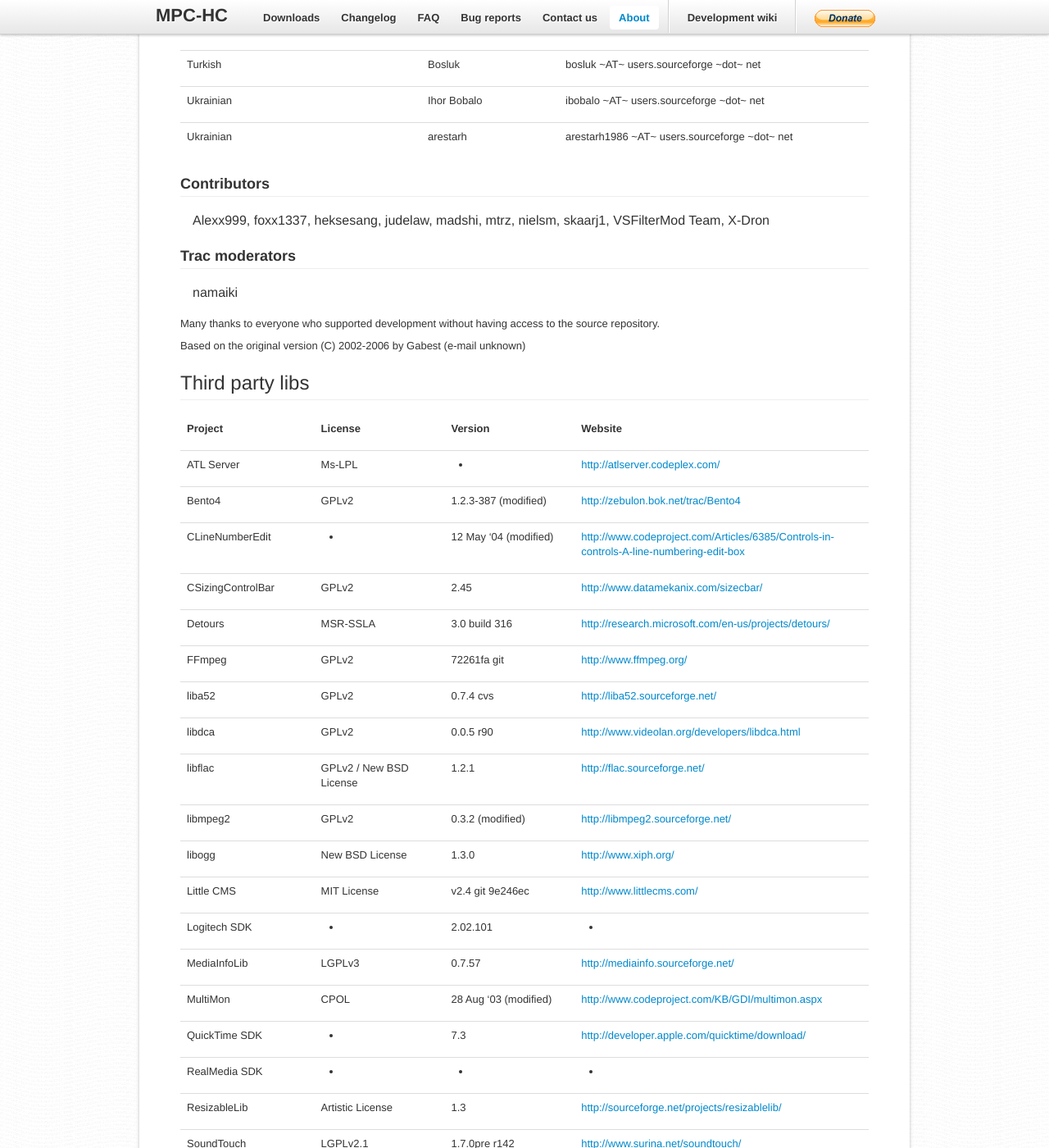
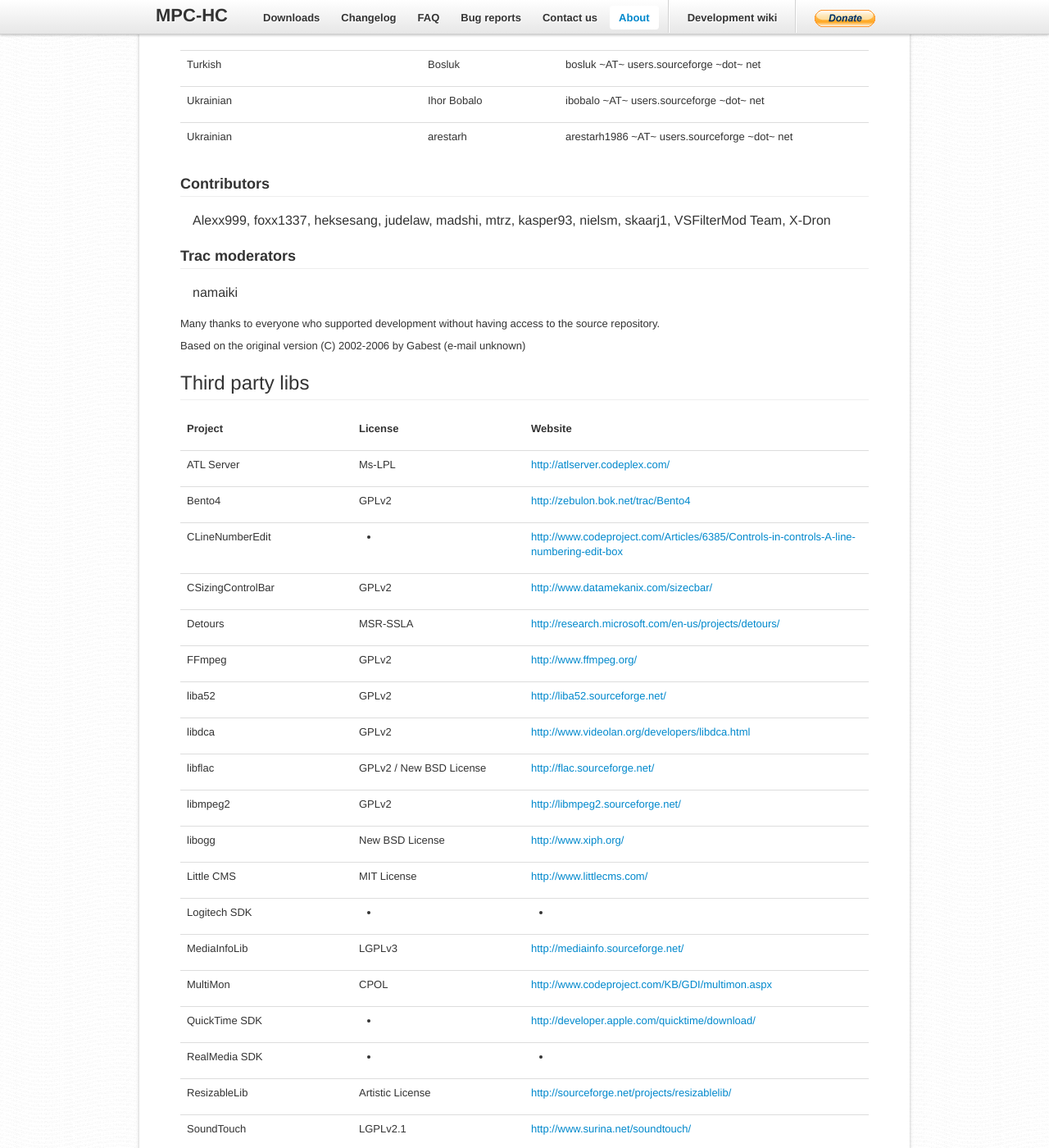
Before and after one commit to mpc-hc/mpc-hc.org, a Sphinx documentation site: the page built from source/about.rst, in a window 1280 px wide and 1400 px high, scrolled down 2727 px. Shown: the whole window at 82% size. Built offline with Sphinx 7.4.7, drawn with Linux system fonts in a browser that asks for light colours; nearby versions of some CDN libraries; pages that are not in the unit, such as notebooks, are missing from menus; some of the changed text lies outside the part shown.

Commit message:
update the about page

```diff
--- a/source/about.rst
+++ b/source/about.rst
@@ -90,7 +90,7 @@ Translators
 Contributors
 #############
 
-    Alexx999, foxx1337, heksesang, judelaw, madshi, mtrz, nielsm, skaarj1, VSFilterMod Team, X-Dron
+    Alexx999, foxx1337, heksesang, judelaw, madshi, mtrz, kasper93, nielsm, skaarj1, VSFilterMod Team, X-Dron
 
 Trac moderators
 ################
@@ -107,30 +107,30 @@ Third party libs
 ----------------
 
 .. csv-table::
-    :header: "Project", "License", "Version", "Website"
-    :widths: 20, 20, 20, 40
+    :header: "Project", "License", "Website"
+    :widths: 20, 20, 40
 
-    "ATL Server", "Ms-LPL", "-", "http://atlserver.codeplex.com/"
-    "Bento4", "GPLv2", "1.2.3-387 (modified)", "http://zebulon.bok.net/trac/Bento4"
-    "CLineNumberEdit", "-", "12 May '04 (modified)", "http://www.codeproject.com/Articles/6385/Controls-in-controls-A-line-numbering-edit-box"
-    "CSizingControlBar", "GPLv2", "2.45", "http://www.datamekanix.com/sizecbar/"
-    "Detours", "MSR-SSLA", "3.0 build 316", "http://research.microsoft.com/en-us/projects/detours/"
-    "FFmpeg", "GPLv2", "72261fa git", "http://www.ffmpeg.org/"
-    "liba52", "GPLv2", "0.7.4 cvs", "http://liba52.sourceforge.net/"
-    "libdca", "GPLv2", "0.0.5 r90", "http://www.videolan.org/developers/libdca.html"
-    "libflac", "GPLv2 / New BSD License", "1.2.1", "http://flac.sourceforge.net/"
-    "libmpeg2", "GPLv2", "0.3.2 (modified)", "http://libmpeg2.sourceforge.net/"
-    "libogg", "New BSD License", "1.3.0", "http://www.xiph.org/"
-    "Little CMS", "MIT License", "v2.4 git 9e246ec", "http://www.littlecms.com/"
-    "Logitech SDK", "-", "2.02.101", "-"
-    "MediaInfoLib", "LGPLv3", "0.7.57", "http://mediainfo.sourceforge.net/"
-    "MultiMon", "CPOL", "28 Aug '03 (modified)", "http://www.codeproject.com/KB/GDI/multimon.aspx"
-    "QuickTime SDK", "-", "7.3", "http://developer.apple.com/quicktime/download/"
-    "RealMedia SDK", "-", "-", "-"
-    "ResizableLib", "Artistic License", "1.3", "http://sourceforge.net/projects/resizablelib/"
-    "SoundTouch", "LGPLv2.1", "1.7.0pre r142", "http://www.surina.net/soundtouch/"
-    "TreePropSheet", "-", "7 Mar '03 (modified)", "http://www.codeproject.com/Articles/3709/CTreePropSheet-A-Netscape-Visual-Studio-NET-like-P"
-    "UnRAR.dll", "freeware", "4.20b3", "http://www.rarlab.com/rar_add.htm"
-    "VirtualDub", "GPLv2", "1.10.2-test9", "http://www.virtualdub.org/"
-    "ZenLib", "Simplified BSD License", "0.4.26", "http://sourceforge.net/projects/zenlib/"
-    "zlib", "zlib License", "1.2.7", "http://zlib.net/"
+    "ATL Server", "Ms-LPL", "http://atlserver.codeplex.com/"
+    "Bento4", "GPLv2", "http://zebulon.bok.net/trac/Bento4"
+    "CLineNumberEdit", "-", "http://www.codeproject.com/Articles/6385/Controls-in-controls-A-line-numbering-edit-box"
+    "CSizingControlBar", "GPLv2", "http://www.datamekanix.com/sizecbar/"
+    "Detours", "MSR-SSLA", "http://research.microsoft.com/en-us/projects/detours/"
+    "FFmpeg", "GPLv2", "http://www.ffmpeg.org/"
+    "liba52", "GPLv2", "http://liba52.sourceforge.net/"
+    "libdca", "GPLv2", "http://www.videolan.org/developers/libdca.html"
+    "libflac", "GPLv2 / New BSD License", "http://flac.sourceforge.net/"
+    "libmpeg2", "GPLv2", "http://libmpeg2.sourceforge.net/"
+    "libogg", "New BSD License", "http://www.xiph.org/"
+    "Little CMS", "MIT License", "http://www.littlecms.com/"
+    "Logitech SDK", "-", "-"
+    "MediaInfoLib", "LGPLv3", "http://mediainfo.sourceforge.net/"
+    "MultiMon", "CPOL", "http://www.codeproject.com/KB/GDI/multimon.aspx"
+    "QuickTime SDK", "-", "http://developer.apple.com/quicktime/download/"
+    "RealMedia SDK", "-", "-"
+    "ResizableLib", "Artistic License", "http://sourceforge.net/projects/resizablelib/"
+    "SoundTouch", "LGPLv2.1", "http://www.surina.net/soundtouch/"
+    "TreePropSheet", "-", "http://www.codeproject.com/Articles/3709/CTreePropSheet-A-Netscape-Visual-Studio-NET-like-P"
+    "UnRAR.dll", "freeware", "http://www.rarlab.com/rar_add.htm"
+    "VirtualDub", "GPLv2", "http://www.virtualdub.org/"
+    "ZenLib", "Simplified BSD License", "http://sourceforge.net/projects/zenlib/"
+    "zlib", "zlib License", "http://zlib.net/"
```
Also changed, not shown: other parts of source/about.rst (+2 -2 lines).
